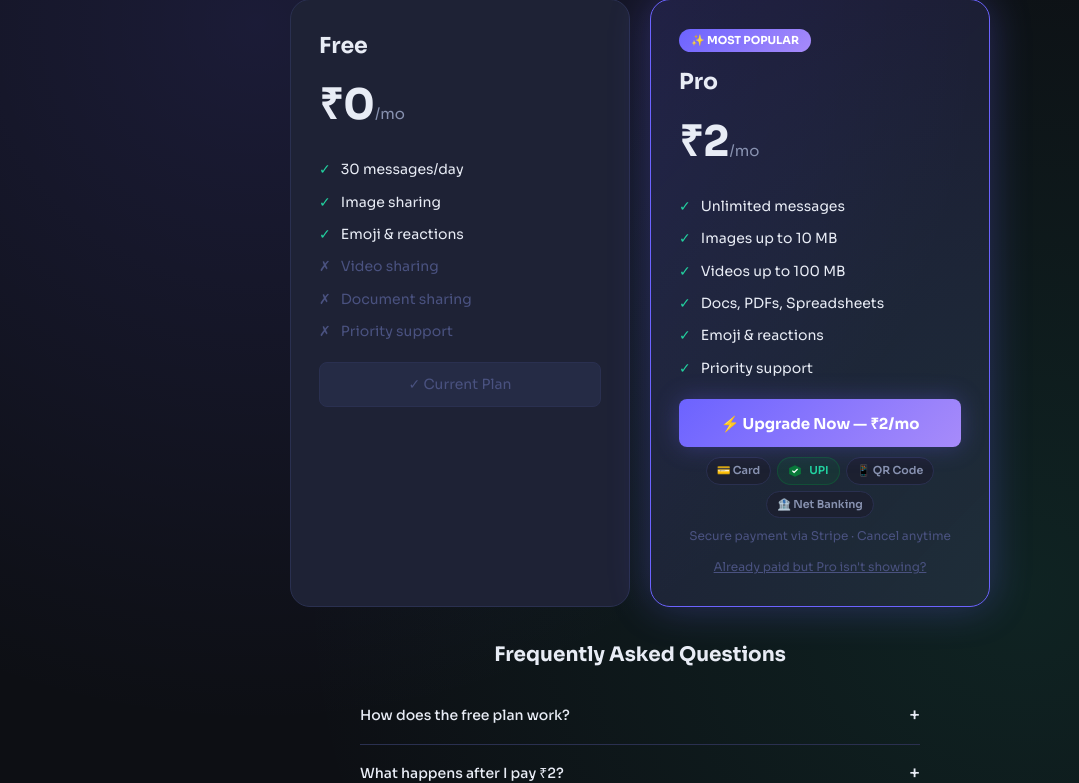
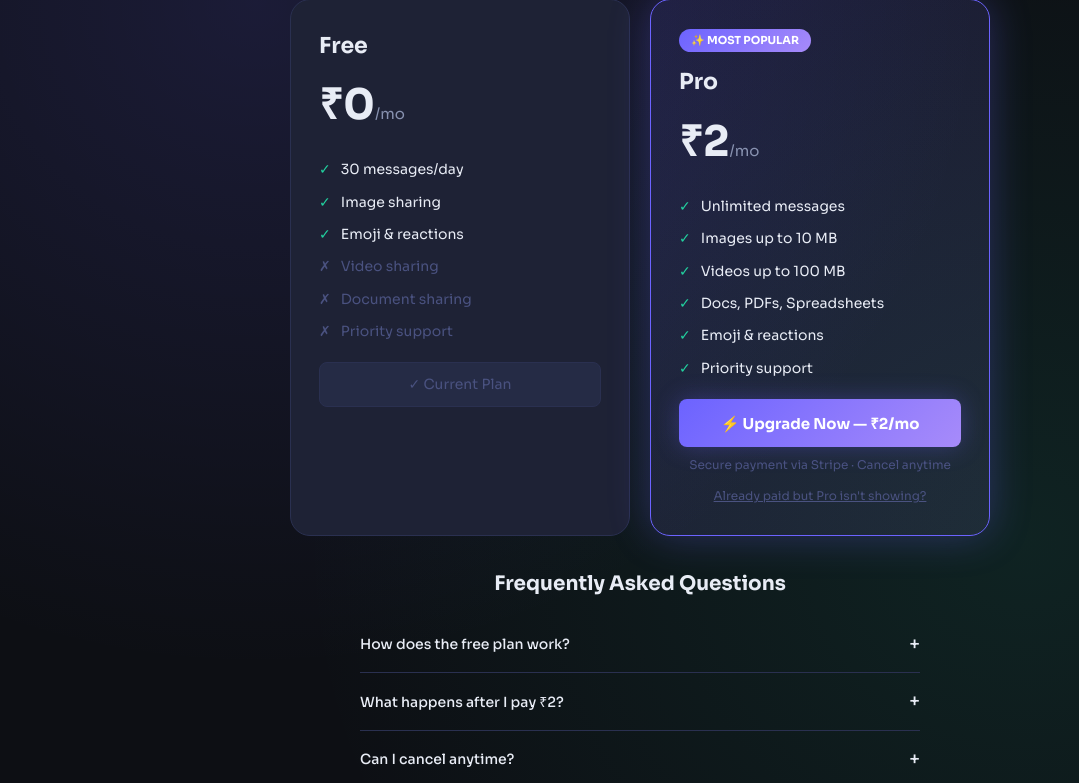
Before and after one commit to kriteshshah/Datasend, a Django app: page /subscribe/ in a window 1280 px wide. Shown: the part 402-1185 px from the top of the page, without its empty margins (0-1079 px from the left). Run offline with Django 4.2, Linux system fonts and the light colour scheme; the visitor is signed in with stand-in values (Sample User, id 1); data comes from the database, SQL or seed files in the repository.

Commit message:
remove upi

```diff
--- a/chat/templates/chat/subscription.html
+++ b/chat/templates/chat/subscription.html
@@ -71,32 +71,6 @@
 .banner.error { background: rgba(255,77,106,0.12); border: 1px solid rgba(255,77,106,0.3); color: var(--red); }
 .banner.info  { background: rgba(108,99,255,0.12); border: 1px solid rgba(108,99,255,0.3); color: var(--accent-2); }
 .banner.success { background: rgba(34,211,160,0.12); border: 1px solid rgba(34,211,160,0.3); color: var(--green); }
-
-/* Payment method badges */
-.payment-badges {
-    display: flex;
-    flex-wrap: wrap;
-    gap: 6px;
-    justify-content: center;
-    margin: 10px 0 4px;
-}
-.pay-badge {
-    background: var(--bg-tertiary);
-    border: 1px solid var(--border);
-    border-radius: 20px;
-    padding: 4px 10px;
-    font-size: 11px;
-    font-weight: 600;
-    color: var(--text-secondary);
-    display: flex;
-    align-items: center;
-    gap: 4px;
-}
-.pay-badge.upi {
-    background: rgba(9,121,57,0.15);
-    border-color: rgba(9,121,57,0.4);
-    color: #22d3a0;
-}
 
 /* Cancel subscription */
 .cancel-link { font-size: 12px; color: var(--red); cursor: pointer; background: none; border: none; font-family: 'Sora', sans-serif; margin-top: 8px; display: block; text-align: center; }
@@ -205,19 +179,6 @@
                         <span id="btn-text">⚡ Upgrade Now — {{ subscription_price }}/mo</span>
                     </button>
                 </div>
-                <!-- Payment method badges -->
-                <div class="payment-badges">
-                    <span class="pay-badge">💳 Card</span>
-                    <span class="pay-badge upi">
-                        <svg width="14" height="14" viewBox="0 0 24 24" fill="none" style="vertical-align:middle;margin-right:3px">
-                            <path d="M12 2L2 7v10l10 5 10-5V7L12 2z" fill="#097939"/>
-                            <path d="M8 12l2.5 2.5L16 9" stroke="white" stroke-width="2" stroke-linecap="round"/>
-                        </svg>
-                        UPI
-                    </span>
-                    <span class="pay-badge">📱 QR Code</span>
-                    <span class="pay-badge">🏦 Net Banking</span>
-                </div>
                 <div class="upgrade-note">Secure payment via Stripe · Cancel anytime</div>
                 <!-- Already paid but plan didn't activate? -->
                 <div id="already-paid-wrap" style="margin-top:10px;text-align:center;">
@@ -248,11 +209,7 @@
         <div class="faq-item" onclick="this.classList.toggle('open')">
             <div class="faq-q">What payment methods are accepted? <span>+</span></div>
             <div class="faq-a">
-                We accept:<br><br>
-                💳 <strong>Cards</strong> — Visa, Mastercard, RuPay credit &amp; debit cards<br>
-                📱 <strong>UPI</strong> — GPay, PhonePe, Paytm, BHIM and all UPI apps. Stripe shows a QR code you can scan directly from any UPI app.<br>
-                🏦 <strong>Net Banking</strong> — All major Indian banks<br><br>
-                Payments are processed by Stripe, one of the world's most trusted payment platforms.
+                We accept all major credit and debit cards (Visa, Mastercard, RuPay) via Stripe — one of the world's most trusted payment platforms.
             </div>
         </div>
         <div class="faq-item" onclick="this.classList.toggle('open')">
--- a/chat/views.py
+++ b/chat/views.py
@@ -388,13 +388,8 @@ def create_checkout_session(request):
         success_url = request.build_absolute_uri('/subscribe/success/?session_id={CHECKOUT_SESSION_ID}')
         cancel_url  = request.build_absolute_uri('/subscribe/?cancelled=1')
 
-        # payment_method_types for India:
-        #   card → credit/debit cards
-        #   upi  → UPI (shows QR code + collect flow in Stripe Checkout)
-        #          Requires: currency=INR, Indian Stripe account,
-        #          UPI enabled in Stripe Dashboard → Settings → Payment methods
         session_params = {
-            'payment_method_types': ['card', 'upi'],
+            'payment_method_types': ['card'],
             'mode': 'subscription',
             'client_reference_id': str(request.user.id),
             'customer_email': request.user.email or None,
@@ -406,7 +401,7 @@ def create_checkout_session(request):
             }],
             # Allow promotion codes in the checkout
             'allow_promotion_codes': True,
-            # Collect billing address (required for UPI)
+            # Collect billing address
             'billing_address_collection': 'auto',
             # Locale — auto-detects Indian users
             'locale': 'auto',
```
